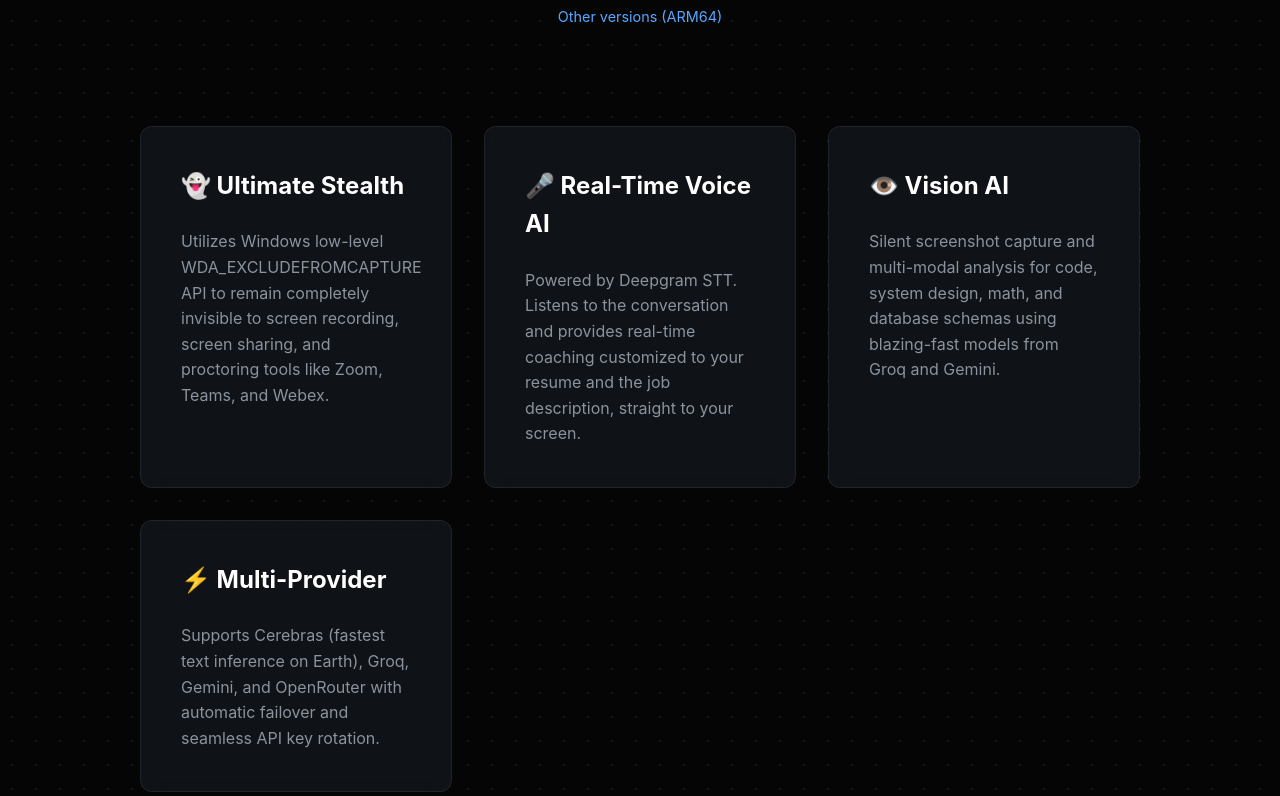
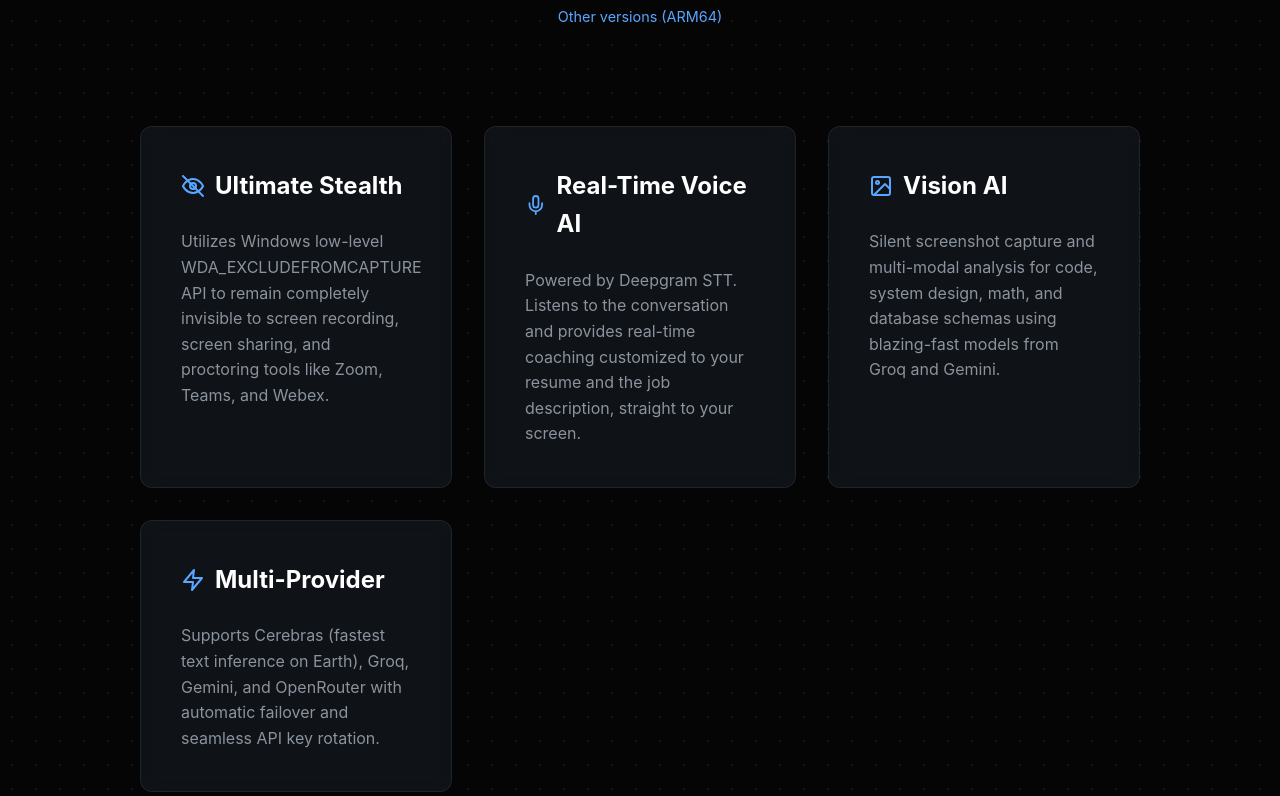
Before and after one commit to arthurhenriquelopes/Spectra, a plain HTML site: page docs/index.html in a window 1280 px wide. Shown: the part 711-1507 px from the top of the page. Drawn offline with Linux system fonts and the light colour scheme.

Commit message:
docs: replace emojis with modern SVG icons in feature cards

```diff
--- a/docs/index.html
+++ b/docs/index.html
@@ -152,22 +152,34 @@
 
         <div class="features">
             <div class="feature-card">
-                <h3>👻 Ultimate Stealth</h3>
+                <h3>
+                    <svg width="24" height="24" viewBox="0 0 24 24" fill="none" stroke="currentColor" stroke-width="2" stroke-linecap="round" stroke-linejoin="round" style="color: var(--accent)"><path d="M2 12s3-7 10-7 10 7 10 7-3 7-10 7-10-7-10-7Z"></path><circle cx="12" cy="12" r="3"></circle><line x1="2" y1="2" x2="22" y2="22"></line></svg>
+                    Ultimate Stealth
+                </h3>
                 <p>Utilizes Windows low-level WDA_EXCLUDEFROMCAPTURE API to remain completely invisible to screen recording, screen sharing, and proctoring tools like Zoom, Teams, and Webex.</p>
             </div>
 
             <div class="feature-card">
-                <h3>🎤 Real-Time Voice AI</h3>
+                <h3>
+                    <svg width="24" height="24" viewBox="0 0 24 24" fill="none" stroke="currentColor" stroke-width="2" stroke-linecap="round" stroke-linejoin="round" style="color: var(--accent)"><path d="M12 2a3 3 0 0 0-3 3v7a3 3 0 0 0 6 0V5a3 3 0 0 0-3-3Z"></path><path d="M19 10v2a7 7 0 0 1-14 0v-2"></path><line x1="12" y1="19" x2="12" y2="22"></line></svg>
+                    Real-Time Voice AI
+                </h3>
                 <p>Powered by Deepgram STT. Listens to the conversation and provides real-time coaching customized to your resume and the job description, straight to your screen.</p>
             </div>
 
             <div class="feature-card">
-                <h3>👁️ Vision AI</h3>
+                <h3>
+                    <svg width="24" height="24" viewBox="0 0 24 24" fill="none" stroke="currentColor" stroke-width="2" stroke-linecap="round" stroke-linejoin="round" style="color: var(--accent)"><rect x="3" y="3" width="18" height="18" rx="2" ry="2"></rect><circle cx="8.5" cy="8.5" r="1.5"></circle><polyline points="21 15 16 10 5 21"></polyline></svg>
+                    Vision AI
+                </h3>
                 <p>Silent screenshot capture and multi-modal analysis for code, system design, math, and database schemas using blazing-fast models from Groq and Gemini.</p>
             </div>
 
             <div class="feature-card">
-                <h3>⚡ Multi-Provider</h3>
+                <h3>
+                    <svg width="24" height="24" viewBox="0 0 24 24" fill="none" stroke="currentColor" stroke-width="2" stroke-linecap="round" stroke-linejoin="round" style="color: var(--accent)"><polygon points="13 2 3 14 12 14 11 22 21 10 12 10 13 2"></polygon></svg>
+                    Multi-Provider
+                </h3>
                 <p>Supports Cerebras (fastest text inference on Earth), Groq, Gemini, and OpenRouter with automatic failover and seamless API key rotation.</p>
             </div>
         </div>
```
